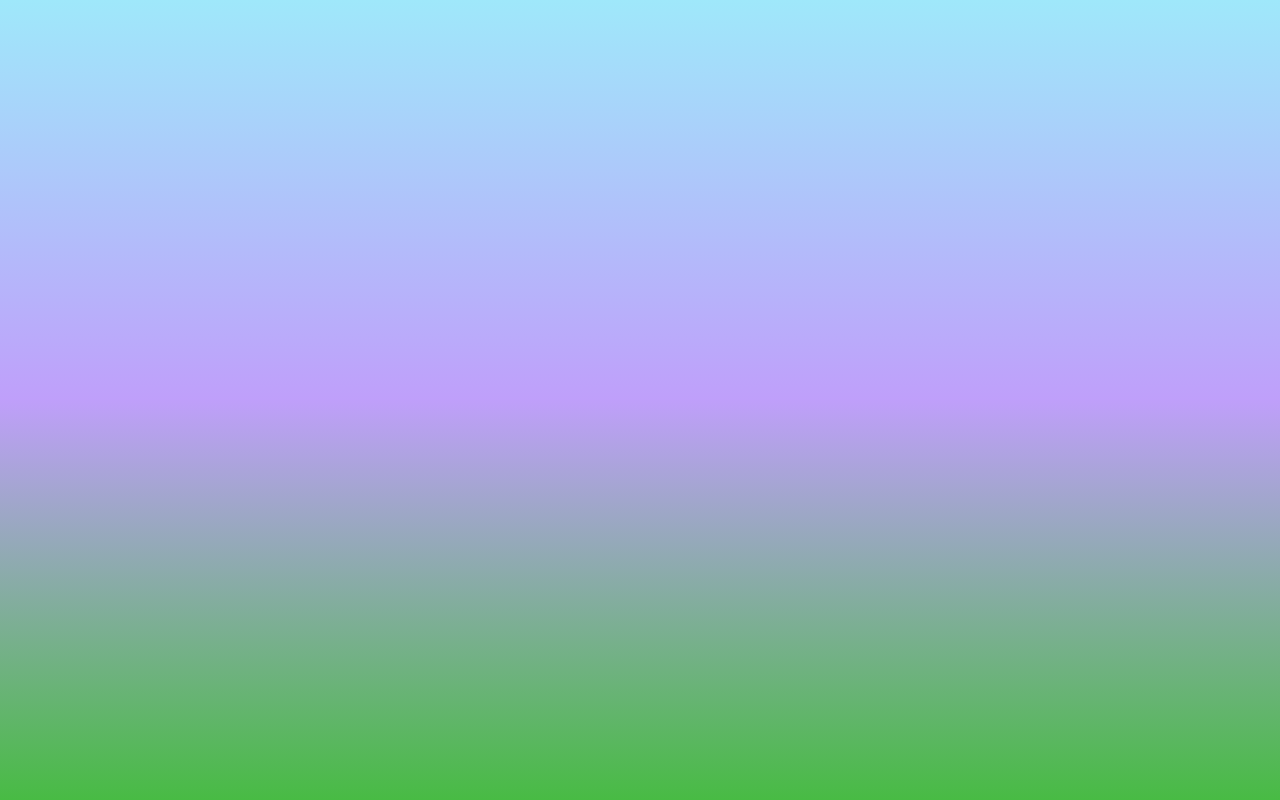
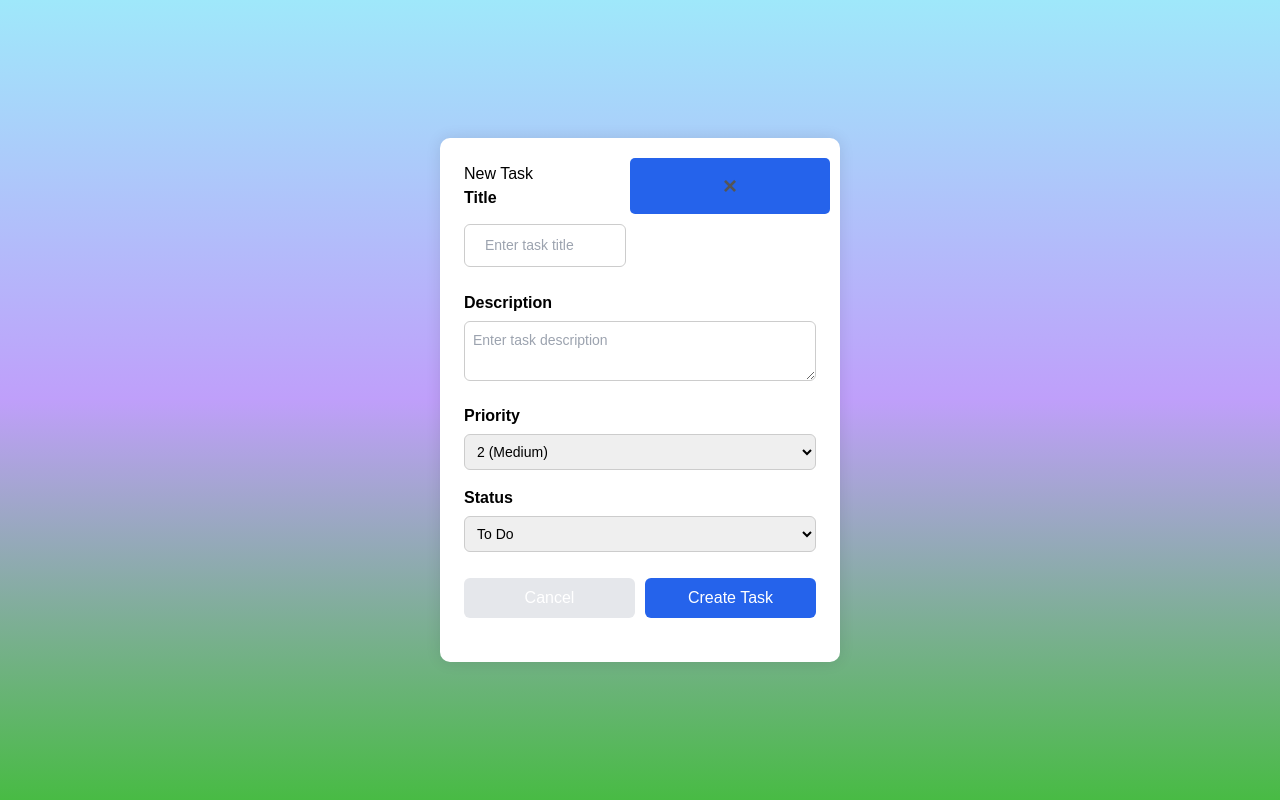
Before and after one commit to sakshi1755/taskify_team2, a React (Vite) app in the folder my-react-app/: page /taskform in a window 1280 px wide. Before the commit this address had no page. Built offline with nearby package versions, Linux system fonts and the light colour scheme; a web font is replaced by a local one.

Commit message:
taskform is added

```diff
--- a/my-react-app/src/App.jsx
+++ b/my-react-app/src/App.jsx
@@ -23,16 +23,20 @@ import React from 'react';
 import { BrowserRouter as Router, Routes, Route } from 'react-router-dom';
 import Register from './Pages/Register';
 import Login from './Pages/Login';
+import Taskform from './Components/Taskform';
 
 function App() {
   return (
+    <>
     <Router>
       <Routes>
         <Route path="/" element={<Register />} />
         <Route path="/register" element={<Register />} />
         <Route path="/login" element={<Login />} />
+        <Route path="/taskform" element={<Taskform />} />
       </Routes>
     </Router>
+    </>
   );
 }
 
--- /dev/null
+++ b/my-react-app/src/Components/Taskform.css
@@ -0,0 +1,76 @@
+body{
+  font-family: Arial, sans-serif;
+  background-color: #f0f0f0;
+  display: flex;
+  align-items: center;
+  justify-content: center;
+  height: 100vh;
+}
+
+.task-form{
+  position: relative;
+  background-color: white;
+  padding: 24px;
+  border-radius: 10px;
+  width: 400px;
+  box-shadow: 0 0 15px rgba(0, 0, 0, 0.1);
+}
+
+.close-btn{
+  position: absolute;
+  top: 10px;
+  right: 10px;
+  font-size: 24px;
+  font-weight: bold;
+  color: #555;
+  cursor: pointer;
+}
+
+.close-btn:hover{
+  color: #000;
+}
+
+h2{
+  margin-top: 0;
+}
+
+.form-group{
+  margin-bottom: 16px;
+}
+
+label{
+  display: block;
+  margin-bottom: 6px;
+  font-weight: bold;
+}
+
+input,
+textarea,
+select{
+  width: 100%;
+  padding: 8px;
+  border-radius: 6px;
+  border: 1px solid #ccc;
+  font-size: 14px;
+}
+
+.form-actions{
+  display: flex;
+  justify-content: flex-end;
+  gap: 10px;
+}
+
+.cancel-btn{
+  background-color: #e5e7eb;
+  padding: 8px 16px;
+  border-radius: 6px;
+  cursor: pointer;
+}
+
+.create-btn{
+  background-color: #2563eb;
+  color: white;
+  padding: 8px 16px;
+  border-radius: 6px;
+  cursor: pointer;
+}
--- /dev/null
+++ b/my-react-app/src/Components/Taskform.jsx
@@ -0,0 +1,69 @@
+import React, { useState } from 'react';
+import './Taskform.css';
+
+const TaskForm = () => {
+  const [isVisible, setIsVisible] = useState(true);
+  const [formData, setFormData] = useState({
+    title: '',
+    description: '',
+    priority: '2',
+    status: 'todo',
+  });
+
+  const closeForm = () => setIsVisible(false);
+
+  const handleChange = (e) => {
+    const { id, value } = e.target;
+    setFormData(prev => ({ ...prev, [id]: value }));
+  };
+
+  const handleSubmit = (e) => {
+    e.preventDefault();
+    console.log('Task created:', formData);
+  };
+
+  if (!isVisible) return null;
+
+  return (
+    <div className="task-form">
+      <button className="close-btn" onClick={closeForm}>×</button>
+      <h2>New Task</h2>
+      <form onSubmit={handleSubmit}>
+        <div className="form-group">
+          <label htmlFor="title">Title</label>
+          <input id="title" type="text" value={formData.title} onChange={handleChange} required placeholder="Enter task title" />
+        </div>
+
+        <div className="form-group">
+          <label htmlFor="description">Description</label>
+          <textarea id="description" value={formData.description} onChange={handleChange} required placeholder="Enter task description" />
+        </div>
+
+        <div className="form-group">
+          <label htmlFor="priority">Priority</label>
+          <select id="priority" value={formData.priority} onChange={handleChange} required>
+            <option value="1">1 (High)</option>
+            <option value="2">2 (Medium)</option>
+            <option value="3">3 (Low)</option>
+          </select>
+        </div>
+
+        <div className="form-group">
+          <label htmlFor="status">Status</label>
+          <select id="status" value={formData.status} onChange={handleChange} required>
+            <option value="todo">To Do</option>
+            <option value="inprogress">In Progress</option>
+            <option value="done">Done</option>
+          </select>
+        </div>
+
+        <div className="form-actions">
+          <button type="button" className="cancel-btn" onClick={closeForm}>Cancel</button>
+          <button type="submit" className="create-btn">Create Task</button>
+        </div>
+      </form>
+    </div>
+  );
+};
+
+export default TaskForm;
```
